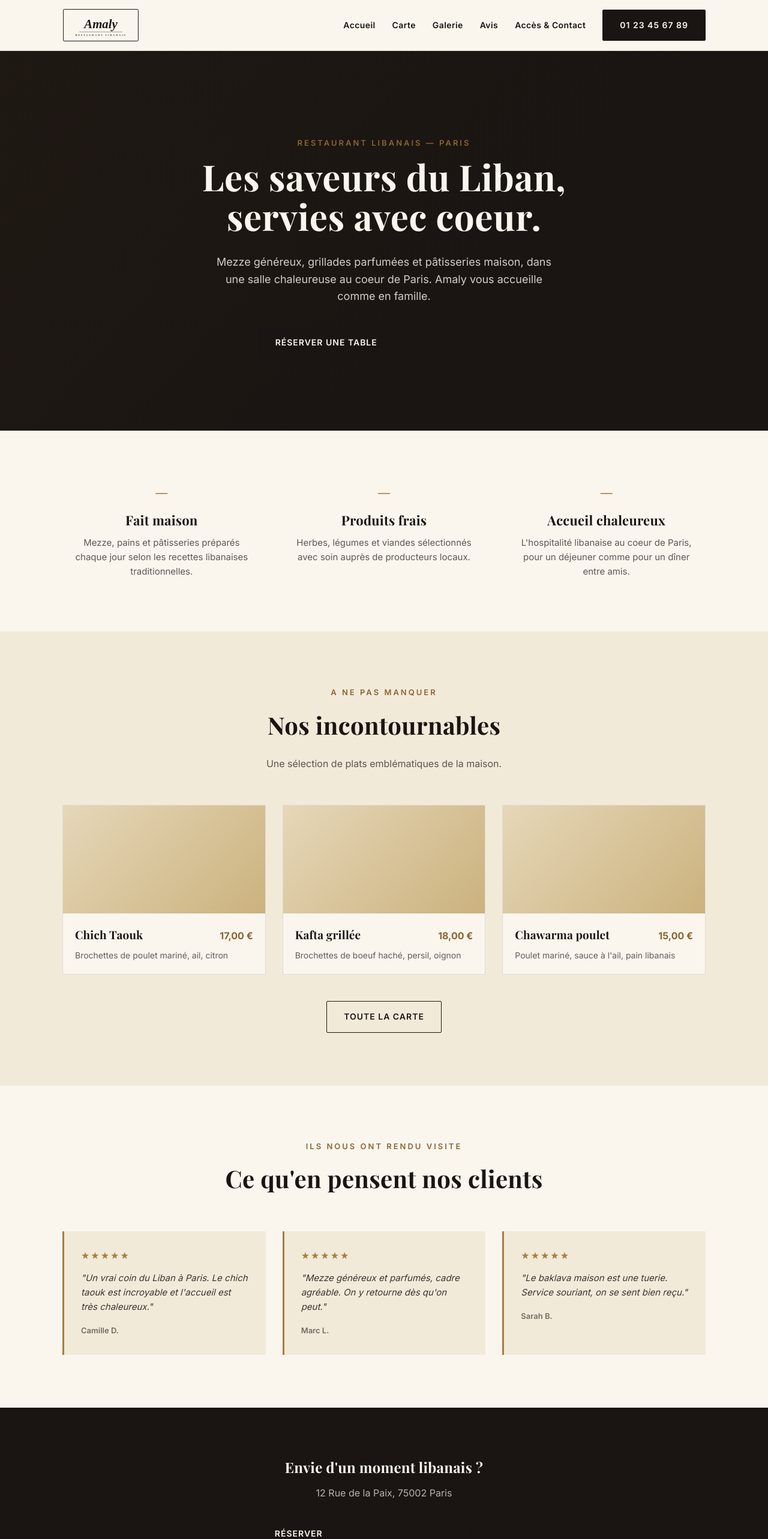
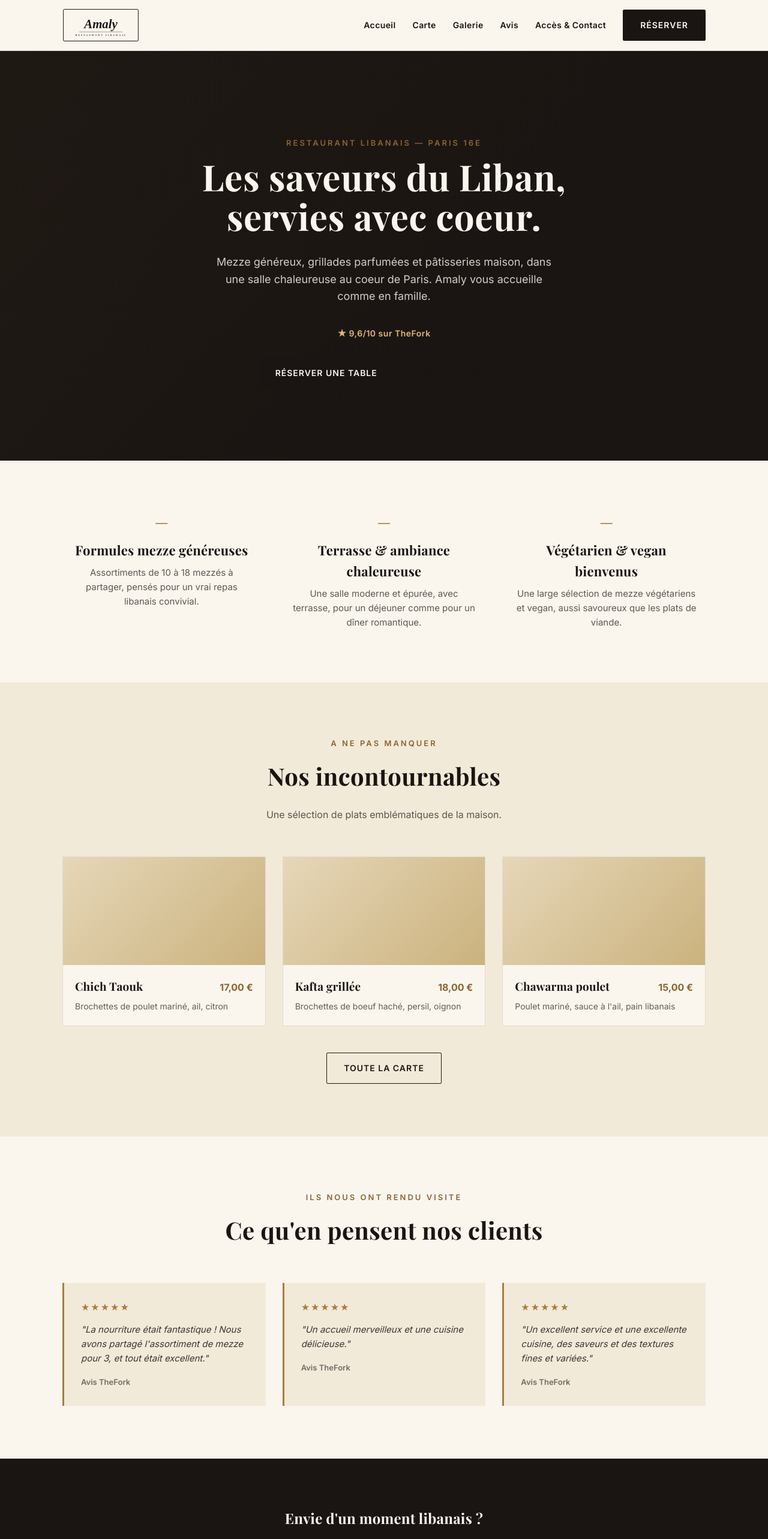
Before and after one commit to rudychoufani98-stack/amaly-paris, a Next.js app: page / in a window 1280 px wide. Shown: the top 2566 px of the page at 60% size. Built offline with nearby package versions, Linux system fonts and the light colour scheme; a web font is replaced by a local one.

Commit message:
Use real Amaly restaurant data from TheFork (address, mezze formulas, reviews, rating, reservation link)

```diff
--- a/app/components/Header.js
+++ b/app/components/Header.js
@@ -29,8 +29,13 @@ export default function Header() {
               {link.label}
             </Link>
           ))}
-          <a href={`tel:${restaurant.phoneHref}`} className="btn btn-primary">
-            {restaurant.phone}
+          <a
+            href={restaurant.thefork}
+            target="_blank"
+            rel="noreferrer"
+            className="btn btn-primary"
+          >
+            Réserver
           </a>
         </nav>
 
--- a/app/content.js
+++ b/app/content.js
@@ -6,35 +6,45 @@
 
 export const restaurant = {
   name: "Amaly",
-  tagline: "Cuisine libanaise, coeur de Paris",
-  phone: "01 23 45 67 89", // [A CONFIRMER]
+  tagline: "Cuisine libanaise, coeur du 16e",
+  phone: "01 23 45 67 89", // [A CONFIRMER] — non public sur TheFork/Instagram, à récupérer auprès du resto
   phoneHref: "+33123456789", // [A CONFIRMER]
   email: "contact@amaly.paris", // [A CONFIRMER]
-  address: "12 Rue de la Paix, 75002 Paris", // [A CONFIRMER]
-  instagram: "https://instagram.com/amaly.paris", // [A CONFIRMER]
+  address: "20 bis Rue Jean Giraudoux, 75116 Paris", // confirmé via TheFork
+  instagram: "https://www.instagram.com/amalyrestaurant/", // confirmé
+  thefork: "https://www.thefork.fr/restaurant/amaly-r863243", // confirmé
+  rating: "9,6/10", // confirmé (TheFork, 38 avis sur 30 jours)
   hours: [
     { day: "Lundi", value: "Fermé" },
     { day: "Mardi - Vendredi", value: "12h00 - 14h30 / 19h00 - 22h30" },
     { day: "Samedi - Dimanche", value: "12h00 - 15h00 / 19h00 - 23h00" },
-  ], // [A CONFIRMER]
+  ], // [A CONFIRMER] — horaires non publiés sur TheFork, à confirmer
 };
 
 export const highlights = [
   {
-    title: "Fait maison",
-    text: "Mezze, pains et pâtisseries préparés chaque jour selon les recettes libanaises traditionnelles.",
+    title: "Formules mezze généreuses",
+    text: "Assortiments de 10 à 18 mezzés à partager, pensés pour un vrai repas libanais convivial.",
   },
   {
-    title: "Produits frais",
-    text: "Herbes, légumes et viandes sélectionnés avec soin auprès de producteurs locaux.",
+    title: "Terrasse & ambiance chaleureuse",
+    text: "Une salle moderne et épurée, avec terrasse, pour un déjeuner comme pour un dîner romantique.",
   },
   {
-    title: "Accueil chaleureux",
-    text: "L'hospitalité libanaise au coeur de Paris, pour un déjeuner comme pour un dîner entre amis.",
+    title: "Végétarien & vegan bienvenus",
+    text: "Une large sélection de mezze végétariens et vegan, aussi savoureux que les plats de viande.",
   },
-];
+]; // Basé sur les caractéristiques confirmées du restaurant (TheFork)
 
 export const menu = [
+  {
+    category: "Formules Mezze", // confirmé via TheFork
+    items: [
+      { name: "Assortiment 10 mezzés", desc: "Pour 2 personnes", price: "60,00 €" },
+      { name: "Assortiment 14 mezzés", desc: "Pour 3 personnes", price: "90,00 €" },
+      { name: "Assortiment 18 mezzés", desc: "Pour 4 personnes", price: "120,00 €" },
+    ],
+  },
   {
     category: "Mezze froids",
     items: [
@@ -80,25 +90,27 @@ export const menu = [
       { name: "Vin libanais (verre)", desc: "Sélection de la Bekaa", price: "7,00 €" },
     ],
   },
-]; // [A CONFIRMER] — remplacer par la vraie carte et les vrais prix
+]; // Formules Mezze confirmées. Le reste des plats/prix sont des exemples [A CONFIRMER]
+// — le menu détaillé n'est publié que sous forme d'image sur TheFork,
+// envoyez la vraie carte (photo ou texte) pour la remplacer.
 
 export const reviews = [
   {
-    name: "Camille D.",
-    text: "Un vrai coin du Liban à Paris. Le chich taouk est incroyable et l'accueil est très chaleureux.",
+    name: "Avis TheFork",
+    text: "La nourriture était fantastique ! Nous avons partagé l'assortiment de mezze pour 3, et tout était excellent.",
     rating: 5,
   },
   {
-    name: "Marc L.",
-    text: "Mezze généreux et parfumés, cadre agréable. On y retourne dès qu'on peut.",
+    name: "Avis TheFork",
+    text: "Un accueil merveilleux et une cuisine délicieuse.",
     rating: 5,
   },
   {
-    name: "Sarah B.",
-    text: "Le baklava maison est une tuerie. Service souriant, on se sent bien reçu.",
+    name: "Avis TheFork",
+    text: "Un excellent service et une excellente cuisine, des saveurs et des textures fines et variées.",
     rating: 5,
   },
-]; // [A CONFIRMER] — remplacer par de vrais avis clients
+]; // Traduits d'avis réels publiés sur TheFork (9,6/10, 38 avis / 30 jours). Remplacez par vos propres avis mis en avant.
 
 export const galleryPlaceholders = {
   plats: 6,
--- a/app/page.js
+++ b/app/page.js
@@ -3,13 +3,13 @@ import { highlights, menu, restaurant, reviews } from "./content";
 import styles from "./page.module.css";
 
 export default function Home() {
-  const featuredDishes = menu[2].items.slice(0, 3);
+  const featuredDishes = menu.find((g) => g.category === "Grillades & Plats").items.slice(0, 3);
 
   return (
     <>
       <section className={styles.hero}>
         <div className={`container ${styles.heroInner}`}>
-          <span className="eyebrow">Restaurant libanais — Paris</span>
+          <span className="eyebrow">Restaurant libanais — Paris 16e</span>
           <h1 className={styles.heroTitle}>
             Les saveurs du Liban,
             <br />
@@ -19,10 +19,11 @@ export default function Home() {
             Mezze généreux, grillades parfumées et pâtisseries maison, dans une salle
             chaleureuse au coeur de Paris. Amaly vous accueille comme en famille.
           </p>
+          <p className={styles.heroRating}>★ {restaurant.rating} sur TheFork</p>
           <div className={styles.heroActions}>
-            <Link href="/contact" className="btn btn-primary">
+            <a href={restaurant.thefork} target="_blank" rel="noreferrer" className="btn btn-primary">
               Réserver une table
-            </Link>
+            </a>
             <Link href="/menu" className="btn btn-ghost">
               Voir la carte
             </Link>
@@ -80,8 +81,8 @@ export default function Home() {
             <h2>Ce qu'en pensent nos clients</h2>
           </div>
           <div className={styles.reviewGrid}>
-            {reviews.map((review) => (
-              <div key={review.name} className={styles.reviewCard}>
+            {reviews.map((review, i) => (
+              <div key={i} className={styles.reviewCard}>
                 <div className={styles.stars}>{"★".repeat(review.rating)}</div>
                 <p>"{review.text}"</p>
                 <span className={styles.reviewName}>{review.name}</span>
@@ -96,12 +97,12 @@ export default function Home() {
           <h2>Envie d'un moment libanais ?</h2>
           <p>{restaurant.address}</p>
           <div className={styles.heroActions}>
-            <Link href="/contact" className="btn btn-primary">
+            <a href={restaurant.thefork} target="_blank" rel="noreferrer" className="btn btn-primary">
               Réserver
+            </a>
+            <Link href="/contact" className="btn btn-ghost">
+              Nous contacter
             </Link>
-            <a href={`tel:${restaurant.phoneHref}`} className="btn btn-ghost">
-              Appeler le {restaurant.phone}
-            </a>
           </div>
         </div>
       </section>
--- a/app/page.module.css
+++ b/app/page.module.css
@@ -28,6 +28,14 @@
   color: rgba(250, 246, 238, 0.82);
   max-width: 560px;
   margin: 20px auto 36px;
+}
+
+.heroRating {
+  color: #e0b877;
+  font-size: 14px;
+  font-weight: 600;
+  letter-spacing: 0.5px;
+  margin-bottom: 28px;
 }
 
 .heroActions {
```
Also changed, not shown: app/avis/avis.module.css (+13 -0 lines), app/avis/page.js (+10 -2 lines), app/contact/contact.module.css (+21 -0 lines), app/contact/page.js (+16 -0 lines).
